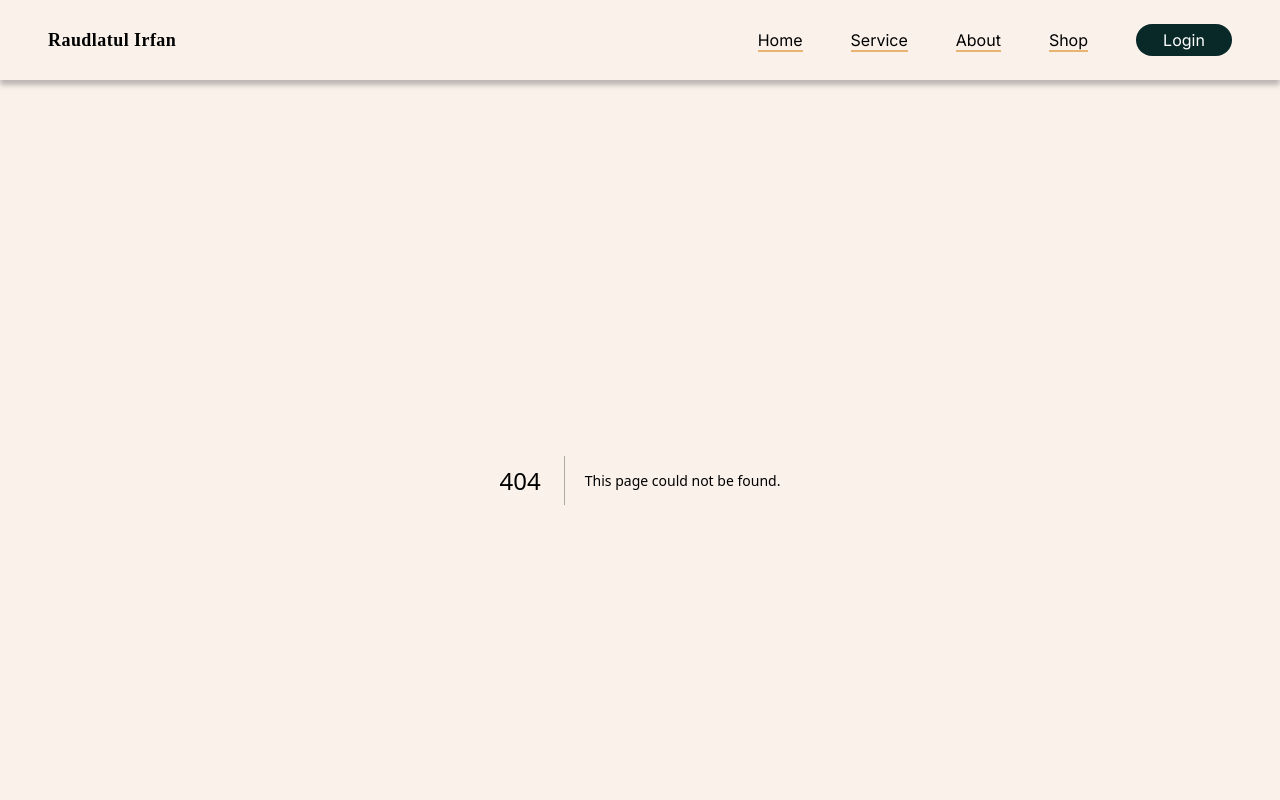
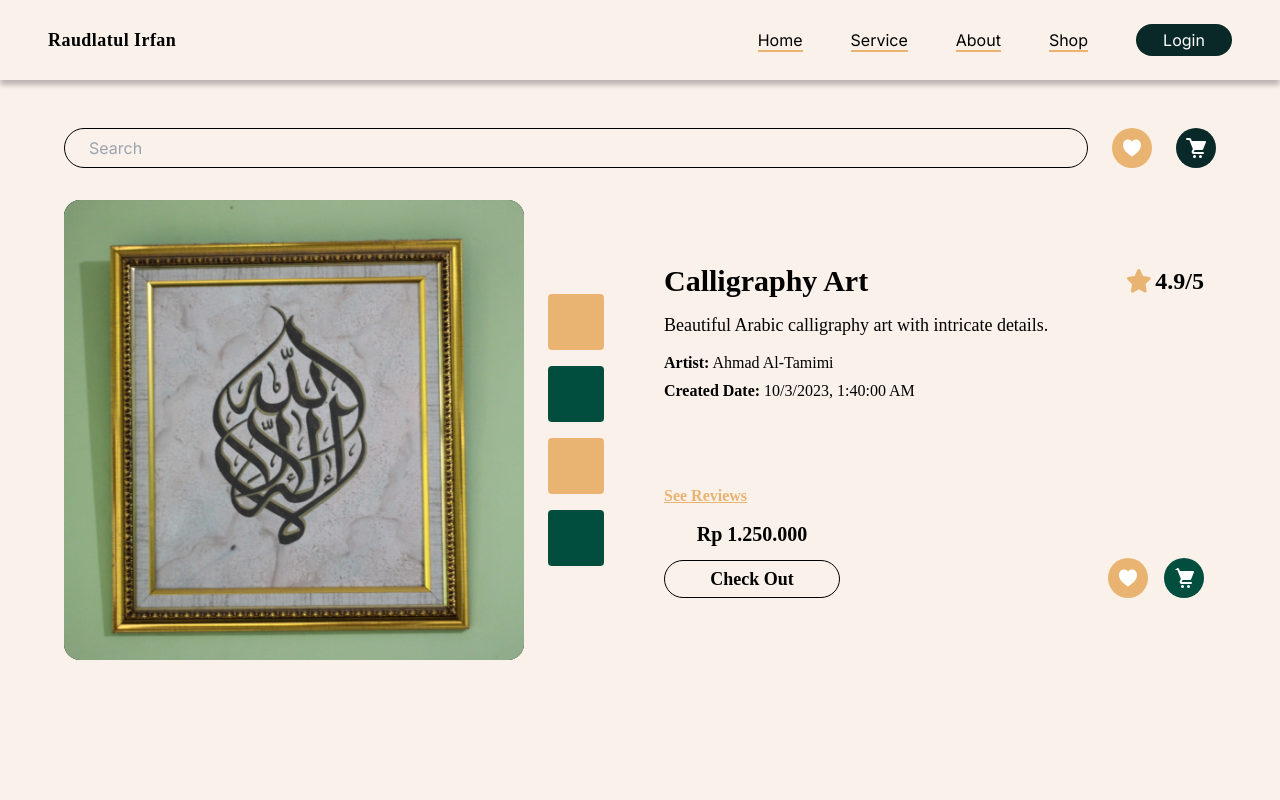
Before and after one commit to michaeltio/raudlatul_dummy, a Next.js app in the folder client/: page /content in a window 1280 px wide. Before the commit this address had no page. Shown: the top 800 px of the page. Built offline with nearby package versions, Linux system fonts and the light colour scheme.

Commit message:
Content page

```diff
--- /dev/null
+++ b/client/src/app/content/page.jsx
@@ -0,0 +1,125 @@
+import SearchBar from "@/components/shop/SearchBar";
+import Image from "next/image";
+
+const items = [
+  {
+    item_name: "Calligraphy Art",
+    description: "Beautiful Arabic calligraphy art with intricate details.",
+    artist_name: "Ahmad Al-Tamimi",
+    created_date: { seconds: 1696297200 }, // Use a timestamp for demo purposes
+    price: "Rp 1.250.000",
+  },
+];
+
+export default function Content() {
+  return (
+    <div id="mainService" className="flex flex-col gap-8 py-12">
+      <SearchBar />
+      <div className="md:mx-10 md:flex">
+        <div className="space-y-4 px-9 md:flex-1 md:px-6 md:py-0 xl:flex xl:space-x-6 xl:space-y-0">
+          <div className="aspect-[16/11] rounded-2xl bg-[#092928] md:aspect-square md:flex-1 2xl:aspect-[16/11]">
+            <Image
+              src="/webp/caligraphy01.webp"
+              width={500}
+              height={500}
+              className="h-full w-full rounded-2xl object-cover"
+              alt="Calligraphy Art"
+            />
+          </div>
+
+          <div className="flex justify-center space-x-4 xl:flex-col xl:space-x-0 xl:space-y-4">
+            <div className="aspect-square w-12 rounded bg-[#E9B472] xl:w-14"></div>
+            <div className="aspect-square w-12 rounded bg-[#014E3E] xl:w-14"></div>
+            <div className="aspect-square w-12 rounded bg-[#E9B472] xl:w-14"></div>
+            <div className="aspect-square w-12 rounded bg-[#014E3E] xl:w-14"></div>
+          </div>
+        </div>
+
+        <div className="content-center space-y-10 p-9 md:flex-1 md:space-y-20">
+          <div className="space-y-3">
+            <div className="flex items-center justify-between">
+              {items.map((item, index) => (
+                <h2 key={index} className="font-ptserif text-3xl font-bold">
+                  {item.item_name}
+                </h2>
+              ))}
+
+              <div className="flex">
+                <Image
+                  src="/svg/icon/star-yellow.svg"
+                  alt="img star"
+                  className="w-8 p-1"
+                  width={5}
+                  height={5}
+                />
+                <p className="font-ptserif text-2xl font-bold">4.9/5</p>
+              </div>
+            </div>
+            {items.map((item, index) => (
+              <p key={index} className="mb-7 font-ptserif text-lg">
+                {item.description}
+              </p>
+            ))}
+
+            <div className="space-y-1">
+              {items.map((item, index) => (
+                <p key={index} className="text-md font-ptserif">
+                  <b>Artist:</b> {item.artist_name}
+                </p>
+              ))}
+              {items.map((item, index) => (
+                <p key={index} className="text-md mb-8 font-ptserif">
+                  <b>Created Date:</b>{" "}
+                  {item.created_date
+                    ? new Date(
+                        item.created_date.seconds * 1000,
+                      ).toLocaleString()
+                    : "No Date Available"}
+                </p>
+              ))}
+            </div>
+          </div>
+
+          <div className="relative">
+            <a
+              href="#"
+              className="text-md mb-6 mt-10 font-ptserif font-bold text-[#E9B472] underline"
+            >
+              See Reviews
+            </a>
+            <div className="w-44">
+              {items.map((item, index) => (
+                <p
+                  key={index}
+                  className="my-3 text-center font-ptserif text-xl font-bold"
+                >
+                  {item.price}
+                </p>
+              ))}
+
+              <button className="w-44 rounded-full border border-black py-1 font-ptserif text-lg font-bold">
+                Check Out
+              </button>
+            </div>
+            <div className="absolute bottom-0 right-0 flex space-x-4">
+              <Image
+                src="/svg/icon/love.svg"
+                alt="img love"
+                className="h-10 w-10 rounded-full bg-[#E9B472] p-2"
+                width={10}
+                height={10}
+              />
+              <Image
+                src="/svg/icon/cart.svg"
+                alt="img cart"
+                className="h-10 w-10 rounded-full bg-[#014E3E] p-2"
+                width={10}
+                height={10}
+              />
+            </div>
+          </div>
+        </div>
+      </div>
+    </div>
+  );
+}
```
